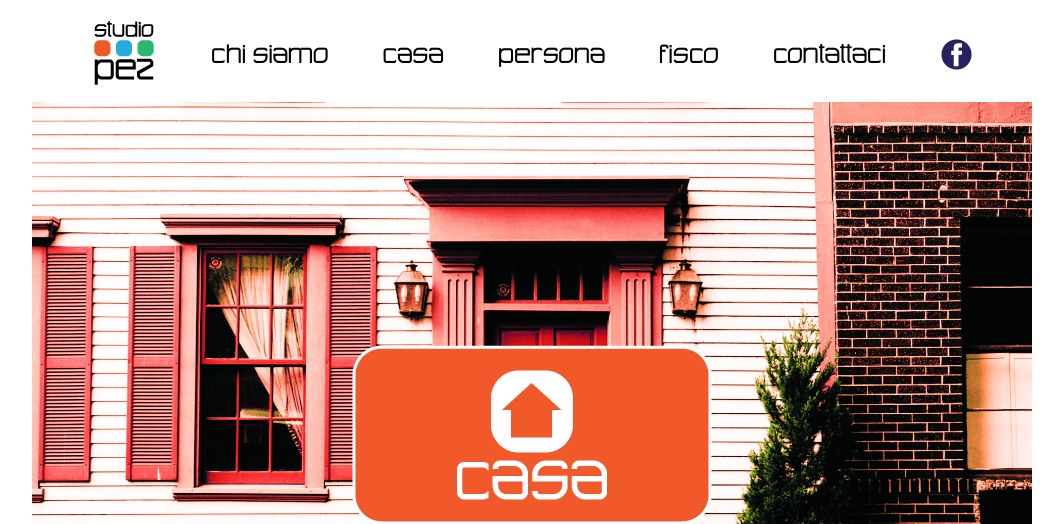
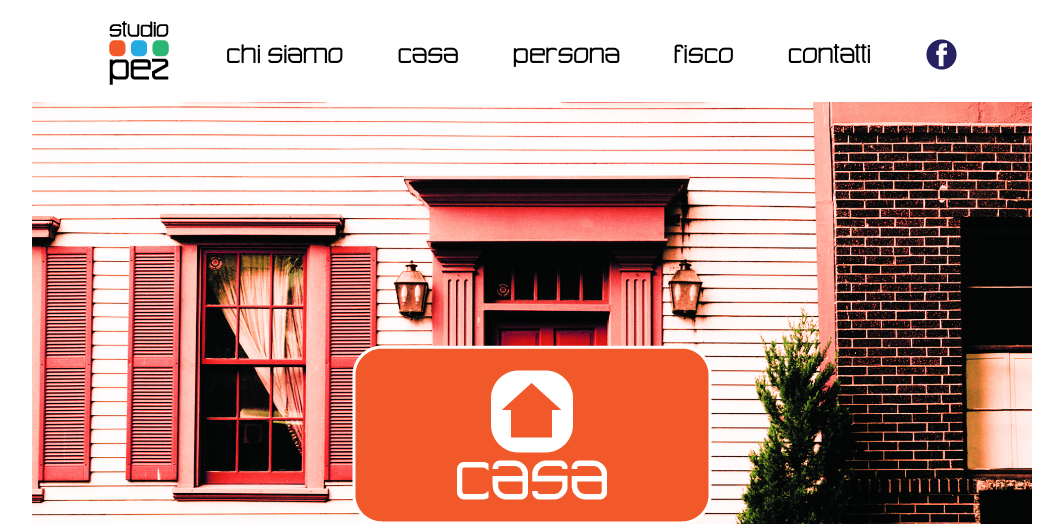
Before and after one commit to lorenzobaronio22/pez, a Flask app: page / in a window 1280 px wide. Shown: the top 524 px of the page, without its empty margins (108-1171 px from the left). Run offline with Flask 2, Linux system fonts and the light colour scheme; some libraries are stand-ins or nearby versions.

Commit message:
rinominato contattaci in contatti + aggiunta immagine titoletto contatti

```diff
--- a/app/templates/index.html
+++ b/app/templates/index.html
@@ -24,7 +24,7 @@
 				<a class="w3-bar-item w3-button" href="#casa">CASA</a>
 				<a class="w3-bar-item w3-button" href="#persona">PERSONA</a>
 				<a class="w3-bar-item w3-button" href="#fisco">FISCO</a>
-				<a class="w3-bar-item w3-button" href="#contattaci">CONTATTACI</a>
+				<a class="w3-bar-item w3-button" href="#contattaci">CONTATTI</a>
 				<a class="w3-bar-item w3-button" href="#"><img class="facebook" src="/static/img/Facebook-Over.png" alt="Icona Facebook"></a>
 			</div>
 		</div>
@@ -49,7 +49,7 @@
 					FISCO
 				</a>
 				<a href="#contattaci" class="w3-padding-large w3-bar-item w3-button w3-border-white w3-hover-none w3-topbar w3-hover-border-grey">
-					CONTATTACI
+					CONTATTI
 				</a>
 				<a href="#" class="w3-bar-item w3-padding-large">
 					<img class="facebook w3-image w3-circle" src="/static/img/Facebook-Over.png"  alt="Icona Facebook">
@@ -260,7 +260,7 @@
 <!-- Contattaci -->
 			<div id="contattaci" class="w3-container w3-center">
 				<div class="w3-border-grey bottom-border">
-					<h2 class="w3-advance-architect"> contattaci </h2>
+					<img class="w3-imgage" src="/static/img/contatti_descrizione.png" alt="Immagine titoletto contatti">
 				</div>
 				<div class="w3-row-padding">
 					<div class="w3-half">
```
Also changed, not shown: app/static/img/contatti_descrizione.png (added), 1 other file.
